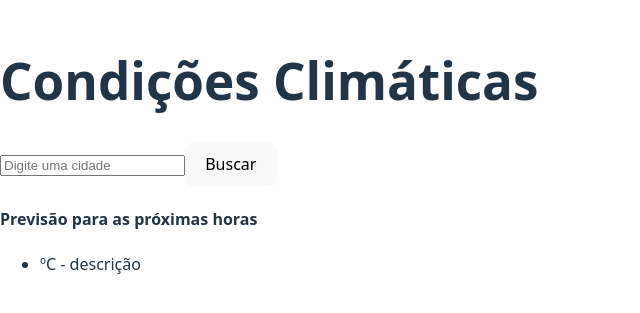
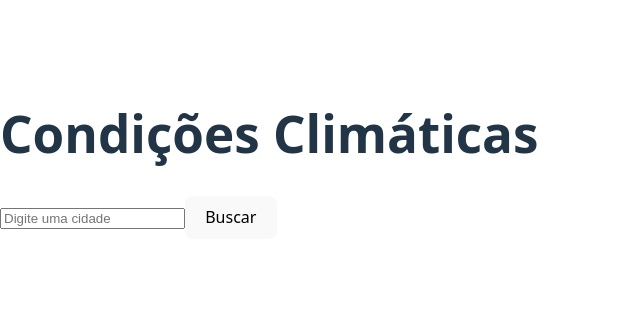
Before and after one commit to van-gomes/react-weather-app, a React (Vite) app in the folder clima/: page / in a window 1280 px wide. Shown: the part 245-558 px from the top of the page, without its empty margins (0-640 px from the left). Built offline with nearby package versions, Linux system fonts and the light colour scheme.

Commit message:
display forecasts

```diff
--- a/clima/src/App.jsx
+++ b/clima/src/App.jsx
@@ -17,7 +17,12 @@ function App() {
         `https://api.openweathermap.org/data/2.5/weather?q=${cidade}&appid=${apiKey}&units=metric&lang=pt_br`
       );
 
+      const respostaPrevisao = await axios.get(
+        `https://api.openweathermap.org/data/2.5/forecast?q=${cidade}&appid=${apiKey}&units=metric&lang=pt_br`
+      );
+
       setClima(respostaClima.data);
+      setPrevisao(respostaPrevisao.data.list.slice(0, 5)); // Obter as 5 primeiras previsões
     } catch (error) {
       console.error("Erro ao buscar dados do clima:", error);
     }
@@ -30,7 +35,7 @@ function App() {
       <h1>Condições Climáticas</h1>
       <Busca cidade={cidade} setCidade={setCidade} buscarClima={buscarClima} />
       {clima && <ClimaAtual clima={clima} />}
-      <Previsao />
+      {previsao.length > 0 && <Previsao previsoes={previsao} />}
     </div>
   );
 }
--- a/clima/src/components/Previsao.jsx
+++ b/clima/src/components/Previsao.jsx
@@ -1,13 +1,18 @@
-export const Previsao = () => {
+export const Previsao = ({ previsoes }) => {
   return (
-    <div>
+    <>
       <h4>Previsão para as próximas horas</h4>
       <ul>
-        <li>
-          <img src="" alt="" />
-          ºC - descrição
-        </li>
+        {previsoes.map((previsao, index) => (
+          <li key={index}>
+            <img
+              src={`http://openweathermap.org/img/wn/${previsao.weather[0].icon}.png`}
+              alt={previsao.weather[0].description}
+            />
+            {previsao.main.temp}°C - {previsao.weather[0].description}
+          </li>
+        ))}
       </ul>
-    </div>
+    </>
   );
 };
```
